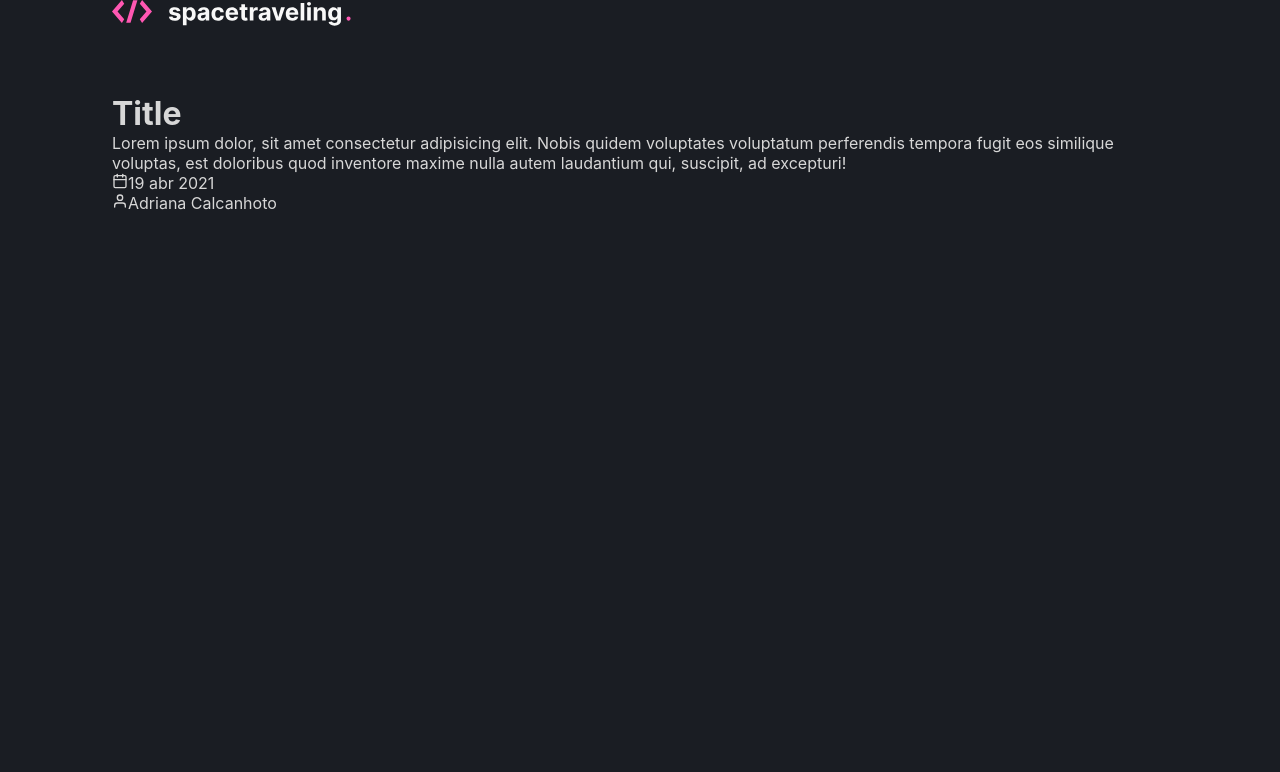
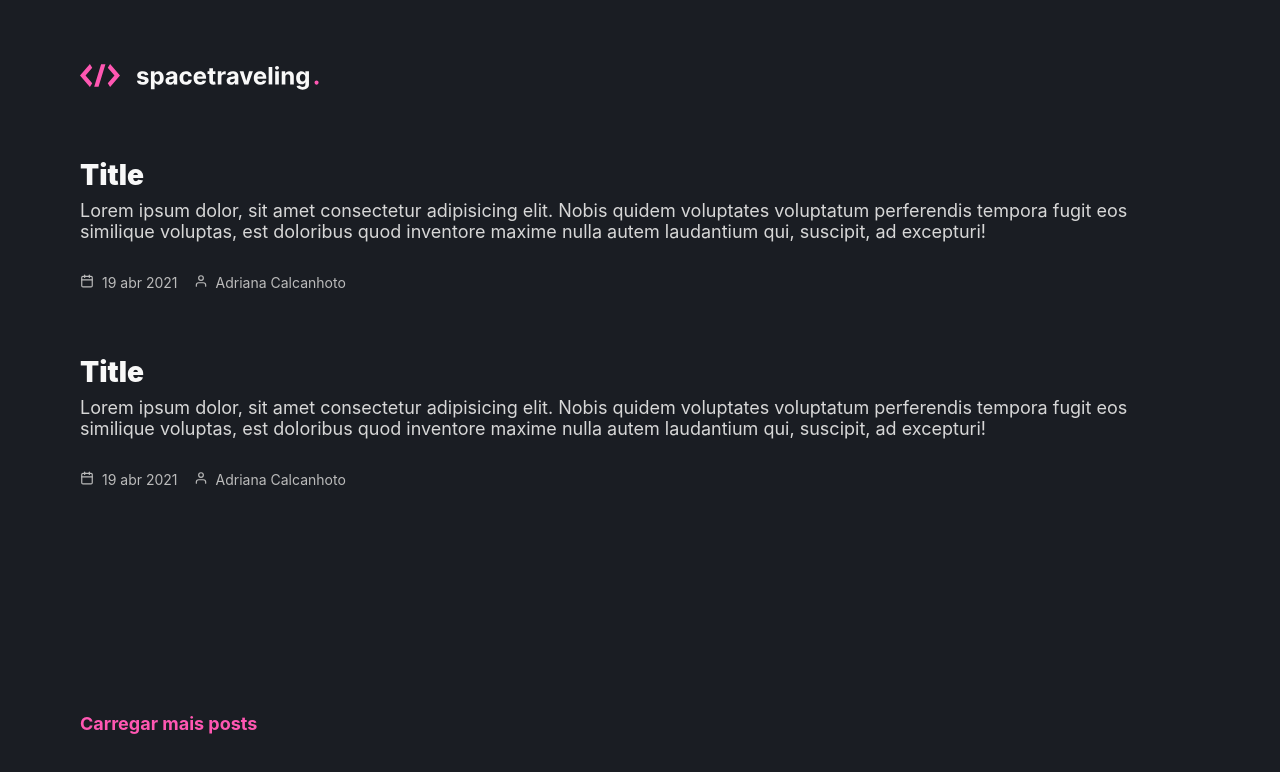
Before and after one commit to bruflor/ignite21-reactjs-challenge04-blog, a Next.js app: page / in a window 1280 px wide. Shown: the top 772 px of the page. Built offline with nearby package versions, Linux system fonts and the light colour scheme.

Commit message:
home style done

```diff
--- a/src/pages/home.module.scss
+++ b/src/pages/home.module.scss
@@ -1,4 +1,58 @@
 .homeContainer {
-  height: calc(100vh - 5rem);
+  height: calc(100vh - 10rem);
   padding-top: 4rem;
+  display: flex;
+  flex-direction: column;
+  justify-content: space-between;
+
+  > div {
+    display: flex;
+    flex-direction: column;
+    gap: 4rem;
+
+    a {
+      strong {
+        font-size: 1.75rem;
+        font-weight: 900;
+        color: var(--gray-100);
+        transition: color 0.2s;
+      }
+
+      p {
+        margin-top: 0.5rem;
+        font-size: 1.125rem;
+      }
+
+      div {
+        margin-top: 2rem;
+        display: flex;
+        align-items: center;
+        gap: 16px;
+
+        font-size: 0.875rem;
+        color: var(--gray-300);
+
+        svg {
+          margin-right: 8px;
+        }
+      }
+
+      &:hover strong {
+        cursor: pointer;
+        color: var(--magenta-500);
+      }
+    }
+  }
 }
+
+.loadMore {
+  display: block;
+  color: var(--magenta-500);
+  font-weight: 700;
+  font-size: 1.125rem;
+  margin-top: 64px;
+
+  &:hover {
+    cursor: pointer;
+  }
+}
--- a/src/pages/index.tsx
+++ b/src/pages/index.tsx
@@ -29,25 +29,48 @@ interface HomeProps {
 export default function Home() {
   return (
     <main className={`${styles.homeContainer} ${commonStyles.container}`}>
+      <div>
         <Link href="#">
-        <h1>Title</h1>
+          <strong>Title</strong>
           <p>
-          Lorem ipsum dolor, sit amet consectetur adipisicing elit. Nobis quidem
-          voluptates voluptatum perferendis tempora fugit eos similique
+            Lorem ipsum dolor, sit amet consectetur adipisicing elit. Nobis
+            quidem voluptates voluptatum perferendis tempora fugit eos similique
             voluptas, est doloribus quod inventore maxime nulla autem laudantium
             qui, suscipit, ad excepturi!
           </p>
           <div>
-          <time>
+            <span>
               <FiCalendar />
               19 abr 2021
-          </time>
-          <p>
+            </span>
+            <span>
               <FiUser />
               Adriana Calcanhoto
-          </p>
+            </span>
           </div>
         </Link>
+
+        <Link href="#">
+          <strong>Title</strong>
+          <p>
+            Lorem ipsum dolor, sit amet consectetur adipisicing elit. Nobis
+            quidem voluptates voluptatum perferendis tempora fugit eos similique
+            voluptas, est doloribus quod inventore maxime nulla autem laudantium
+            qui, suscipit, ad excepturi!
+          </p>
+          <div>
+            <span>
+              <FiCalendar />
+              19 abr 2021
+            </span>
+            <span>
+              <FiUser />
+              Adriana Calcanhoto
+            </span>
+          </div>
+        </Link>
+      </div>
+      <a className={styles.loadMore}>Carregar mais posts</a>
     </main>
   );
 }
--- a/src/styles/common.module.scss
+++ b/src/styles/common.module.scss
@@ -1,11 +1,4 @@
 .container {
   max-width: 1120px;
   margin: 0 auto;
-  padding: 0 2rem;
-
-  //   height: calc(100vh - 5rem);
-
-  //   display: flex;
-  //   align-items: center;
-  //   justify-content: space-between;
 }
```
Lines whose indentation alone changed are shown as unchanged.
